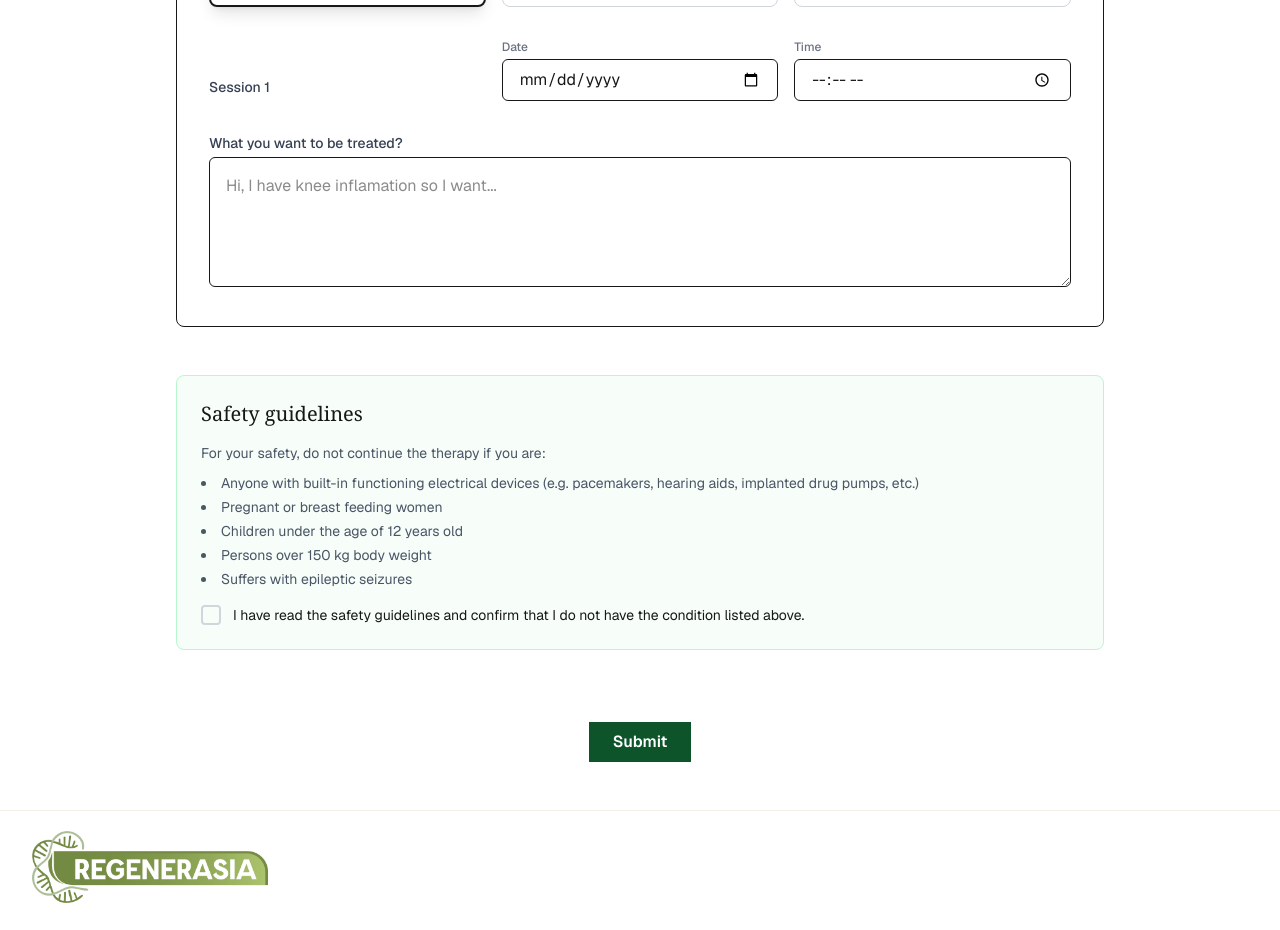
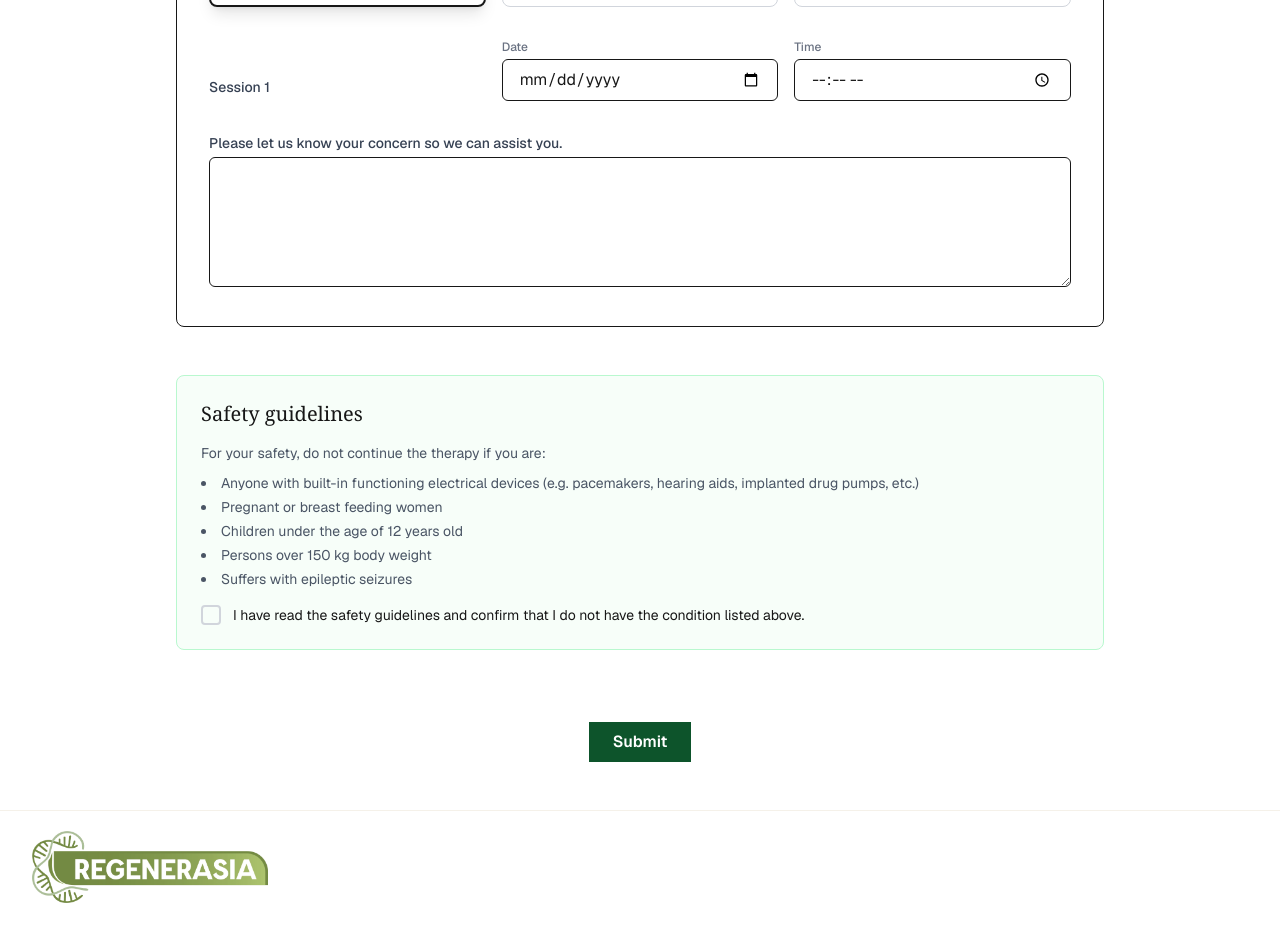
Before and after one commit to leveratedeveloper/regenerasia_frontend, a Next.js app: page /booking in a window 1280 px wide. Shown: the part 1180-2110 px from the top of the page. Built offline with nearby package versions, Linux system fonts and the light colour scheme; a web font is replaced by a local one.

Commit message:
update revisi today

```diff
--- a/app/aboutus/page.tsx
+++ b/app/aboutus/page.tsx
@@ -91,7 +91,6 @@ export default function AboutUsPage() {
           <OurMissionVision />
           <Legacy />
           <ExpertsSection />
-          <ContactUsSection />
       </section>
     </main>
     );
--- a/components/BookingForm.tsx
+++ b/components/BookingForm.tsx
@@ -261,12 +261,12 @@ const BookingForm: React.FC = () => {
 
           <div>
             <label className="block text-sm font-medium text-gray-700 mb-1">
-              What you want to be treated?
+              Please let us know your concern so we can assist you.
             </label>
             <textarea
               rows={4}
               className="w-full p-4 border border-brand-border rounded-md focus:ring-brand-primary focus:border-brand-primary transition"
-              placeholder="Hi, I have knee inflamation so I want..."
+              placeholder=""
             />
           </div>
         </div>
```
